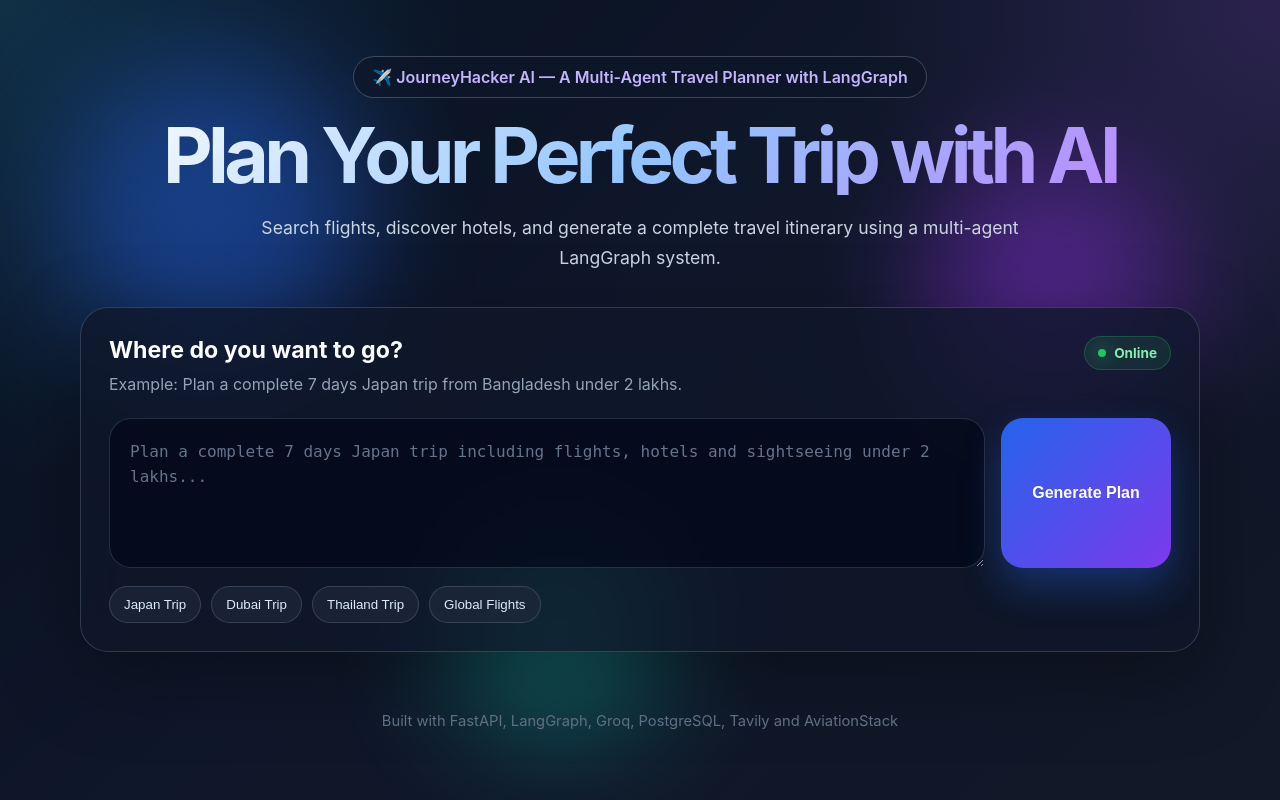
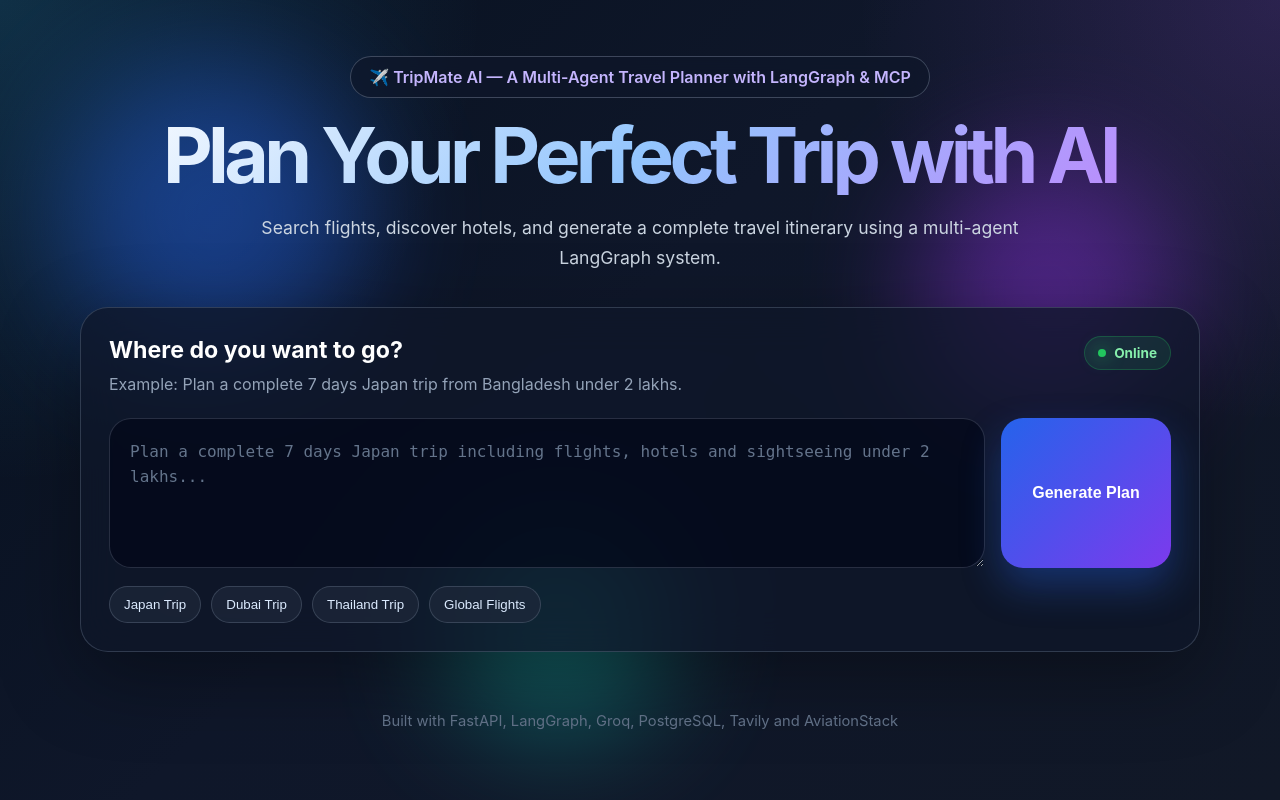
Before and after one commit to ka7788158-png/JourneyHacker-AI, a FastAPI app: page / in a window 1280 px wide. Run offline with FastAPI, Linux system fonts and the light colour scheme; some libraries are stand-ins or nearby versions.

Commit message:
making changes in index

```diff
--- a/templates/index.html
+++ b/templates/index.html
@@ -5,7 +5,7 @@
 
     <meta name="viewport" content="width=device-width, initial-scale=1.0">
 
-    <title>JourneyHacker AI</title>
+    <title>TripMate AI</title>
 
     <link rel="stylesheet" href="/static/style.css">
 </head>
@@ -22,7 +22,7 @@
 
         <section class="hero-section">
             <div class="badge">
-                ✈️ JourneyHacker AI — A Multi-Agent Travel Planner with LangGraph
+                ✈️ TripMate AI — A Multi-Agent Travel Planner with LangGraph & MCP
             </div>
 
             <h1>
```
